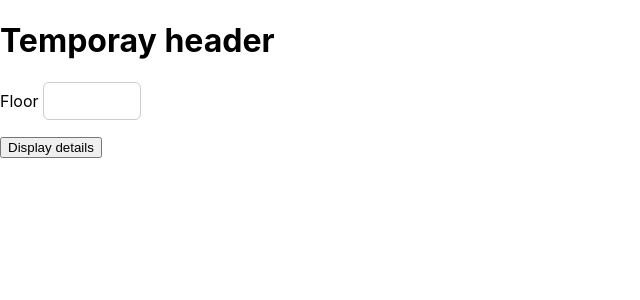
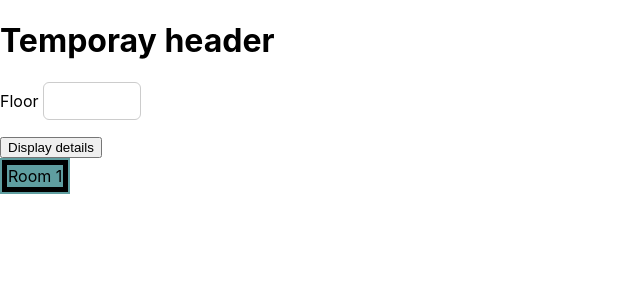
Before and after one commit to VarunSH-15-11-2001/Company-Software, a React (Create React App) app in the folder conf-book/: page / in a window 1280 px wide. Shown: the top 300 px of the page, without its empty margins (0-640 px from the left). Built offline with nearby package versions, Linux system fonts and the light colour scheme.

Commit message:
version2
tested conditional styling. decided that each floor and room should be individually styled ie hardcoded. when the floor is selected, the appropriate information if fetched from the database and correct styling is applied.

```diff
--- a/conf-book/src/App.js
+++ b/conf-book/src/App.js
@@ -1,4 +1,6 @@
 import Component from "./Component1/comp";
+import Floor from "./FloorPlan/Floor"
+
 
 function App() {
   // console.log('This is where things begin - in the main app component');
@@ -6,9 +8,9 @@ function App() {
     <div>
       <h1>Temporay header</h1>
       <Component name="hello"></Component>
+      <Floor />
     </div>
   );
-
 }
 
 export default App;
--- a/conf-book/src/Component1/comp.js
+++ b/conf-book/src/Component1/comp.js
@@ -1,4 +1,5 @@
-import "./ExpenseForm.css" ;
+import "./comp1.css" ;
+
 
 const Component = (props) => {
     // console.log('This is the second point of data flow - in the nested component.');
@@ -36,6 +37,8 @@ const Component = (props) => {
             <button type="submit" onClick={submitHandle}>Display details</button>
           </div>
         </form>
+
+
       </div>
     );
   }
--- /dev/null
+++ b/conf-book/src/FloorPlan/Floor.js
@@ -0,0 +1,25 @@
+import React from "react";
+import fromHere from "./Floor.module.css";
+
+
+const Floor = (props) => {
+    let floorNumber = 1;
+    let styles;
+    if(floorNumber===1) {styles = fromHere.floor1 + " " + fromHere.gren}
+    else { styles = fromHere.floor2}
+
+
+    return (
+        <div >
+
+            <table className={styles}>
+                <tr>
+                    <td>Room 1</td>
+                </tr>
+            </table>
+
+        </div>
+    );
+};
+
+export default Floor;
--- /dev/null
+++ b/conf-book/src/FloorPlan/Floor.module.css
@@ -0,0 +1,12 @@
+.floor1 td{
+    border: 5px solid black;
+}
+
+.floor2 td{
+    border: 5px solid blue;
+}
+
+
+.gren{
+    background-color: cadetblue;
+}
```
Also changed, not shown: conf-book/layout.txt, conf-book/src/Component1/comp1.css (renamed from conf-book/src/Component1/ExpenseForm.css), 1 other file (tests, documents, lock files or other folders).
